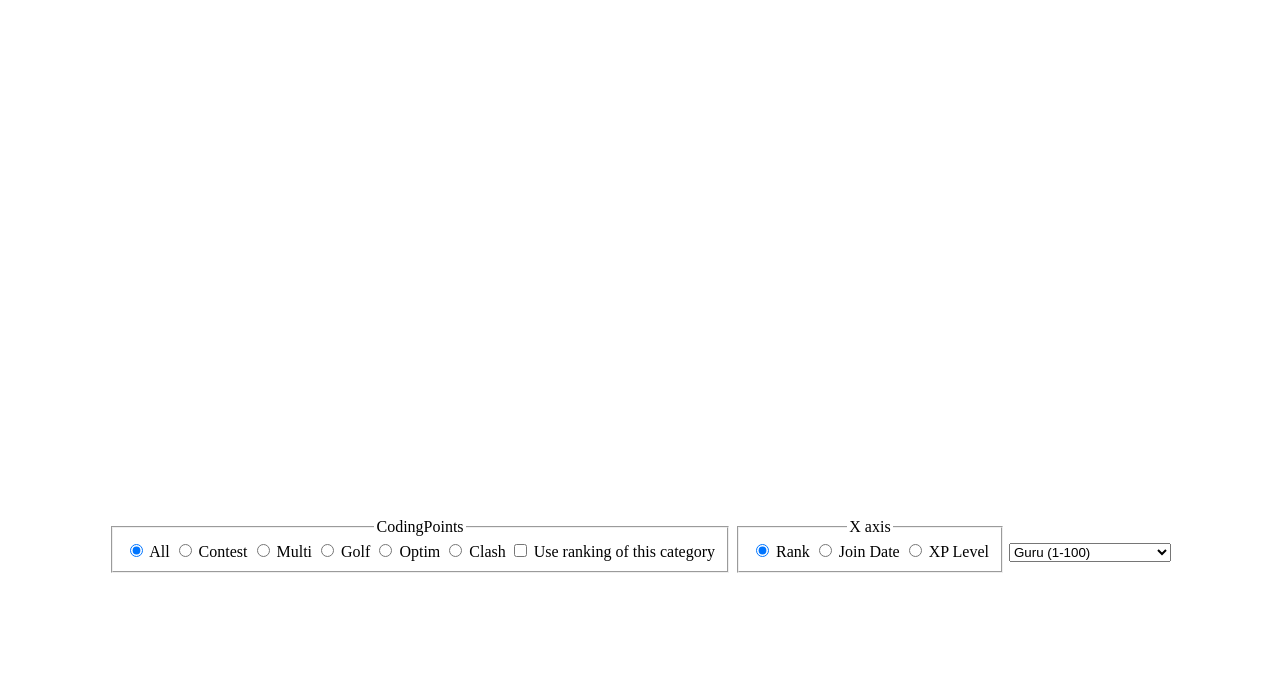
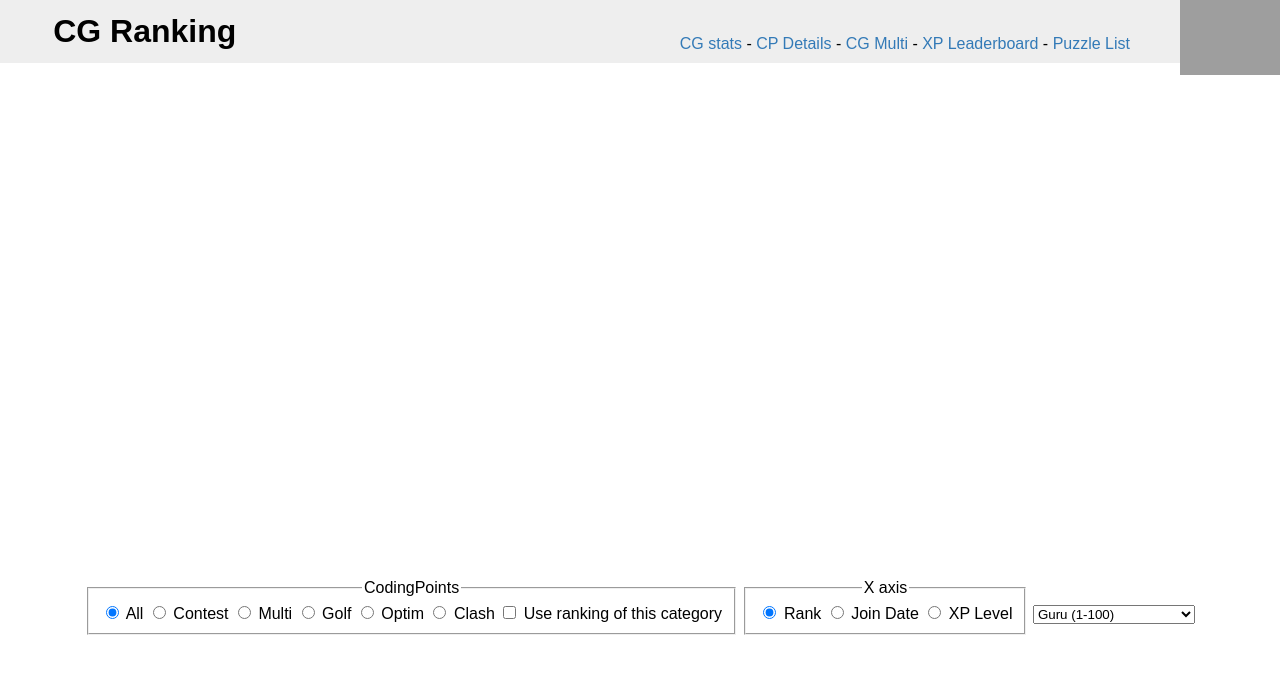
Before and after one commit to dbdr/cg, a plain HTML site: page index.html in a window 1280 px wide. Drawn offline with nearby package versions, Linux system fonts and the light colour scheme; grey boxes are pictures that could not be loaded; a script that the page names is missing.

Commit message:
Add header

```diff
--- a/index.html
+++ b/index.html
@@ -2,11 +2,32 @@
 <html>
 <meta charset="utf-8">
 
-<!-- Example based on http://bl.ocks.org/mbostock/3887118 -->
-<!-- Tooltip example from http://www.d3noob.org/2013/01/adding-tooltips-to-d3js-graph.html -->
-<!-- Coding style based on http://gist.github.com/mbostock/5977197 -->
+<style>
+html, body {
+	margin: 0;
+	padding: 0;
+	font-family: sans-serif;
+}
 
-<style>
+.jumbotron {
+	display: flex;
+	justify-content: space-between;
+	align-items: flex-end;
+	padding: 10px 50px;
+	background-color: #eee;
+}
+a {
+    color: #337ab7;
+    text-decoration: none;
+    background-color: transparent;
+}
+h1 {
+	margin: 0.1em;
+}
+nav {
+	margin-right: 100px;
+}
+
 #main {
 	text-align: center;
 }
@@ -43,8 +64,22 @@ fieldset {
   background: grey;
 }
 </style>
+
 <body>
-<div id=main>
+	<div class="jumbotron">
+		<h1>CG Ranking</h1>
+		<nav>
+			<a target="_blank" href="http://cgstats.magusgeek.com/" title="Magus">CG stats</a> -
+			<a target="_blank" href="http://apps.rezonux.com/codingame/" title="Royale">CP Details</a> -
+			<a target="_blank" href="https://cgmulti.azke.fr/players" title="Azkellas">CG Multi</a> -
+			<a target="_blank" href="https://chadok.info/codingame/leaderboard_xp.php" title="Stilgart">XP Leaderboard</a> -
+			<a target="_blank" href="https://chadok.info/codingame/puzzles_list.php" title="Stilgart">Puzzle List</a>
+		</nav>
+	</div>
+
+	<a href="https://github.com/dbdr/cg" target="_blank"><img width="100px" style="position: absolute; top: 0; right: 0; border: 0;" src="https://camo.githubusercontent.com/38ef81f8aca64bb9a64448d0d70f1308ef5341ab/68747470733a2f2f73332e616d617a6f6e6177732e636f6d2f6769746875622f726962626f6e732f666f726b6d655f72696768745f6461726b626c75655f3132313632312e706e67" alt="Fork me on GitHub" data-canonical-src="https://s3.amazonaws.com/github/ribbons/forkme_right_darkblue_121621.png"></a>
+
+	<div id=main>
 	<div id="graph" class="svg-container"></div>
 
 	<fieldset id="y-choice">
@@ -81,6 +116,6 @@ fieldset {
 	<script src="joinDates.js"></script>
 	<script src="cg.js"></script>
 
-</div>
+	</div>
 </body>
 </html>
```
